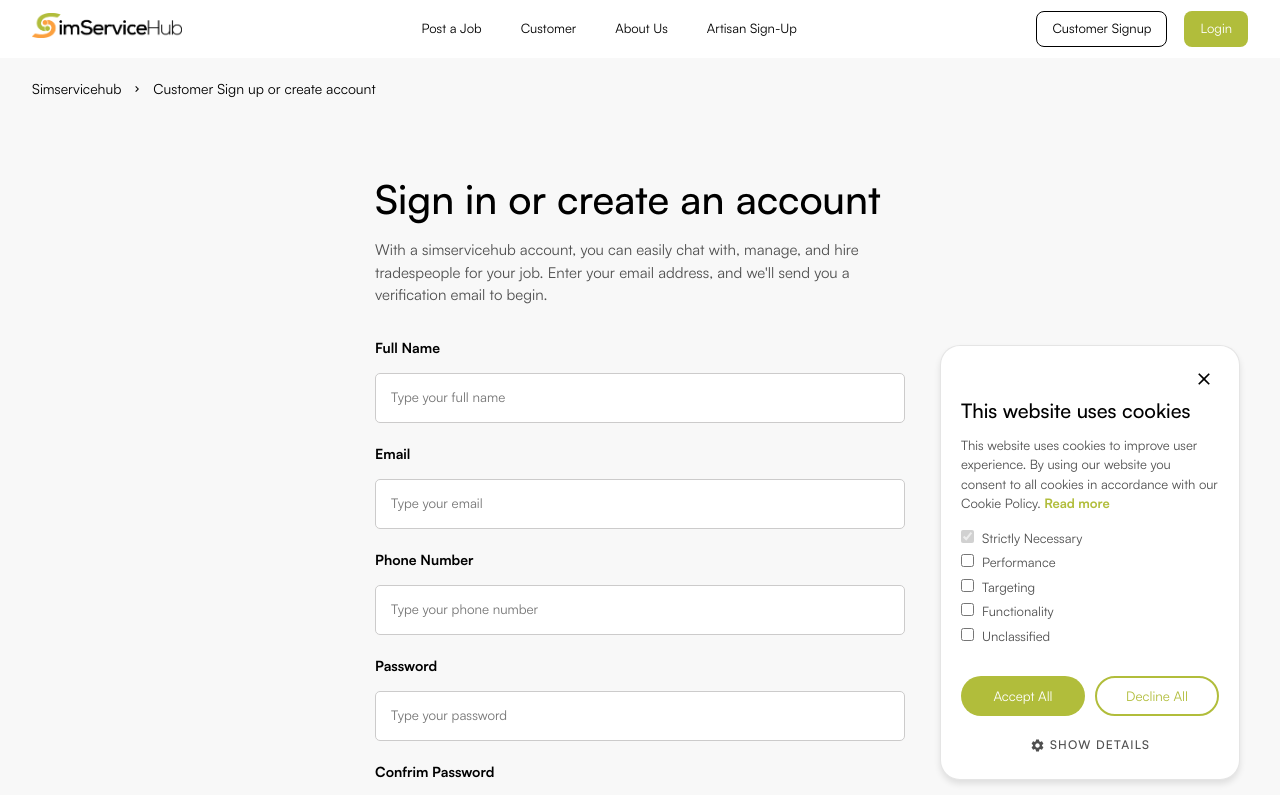
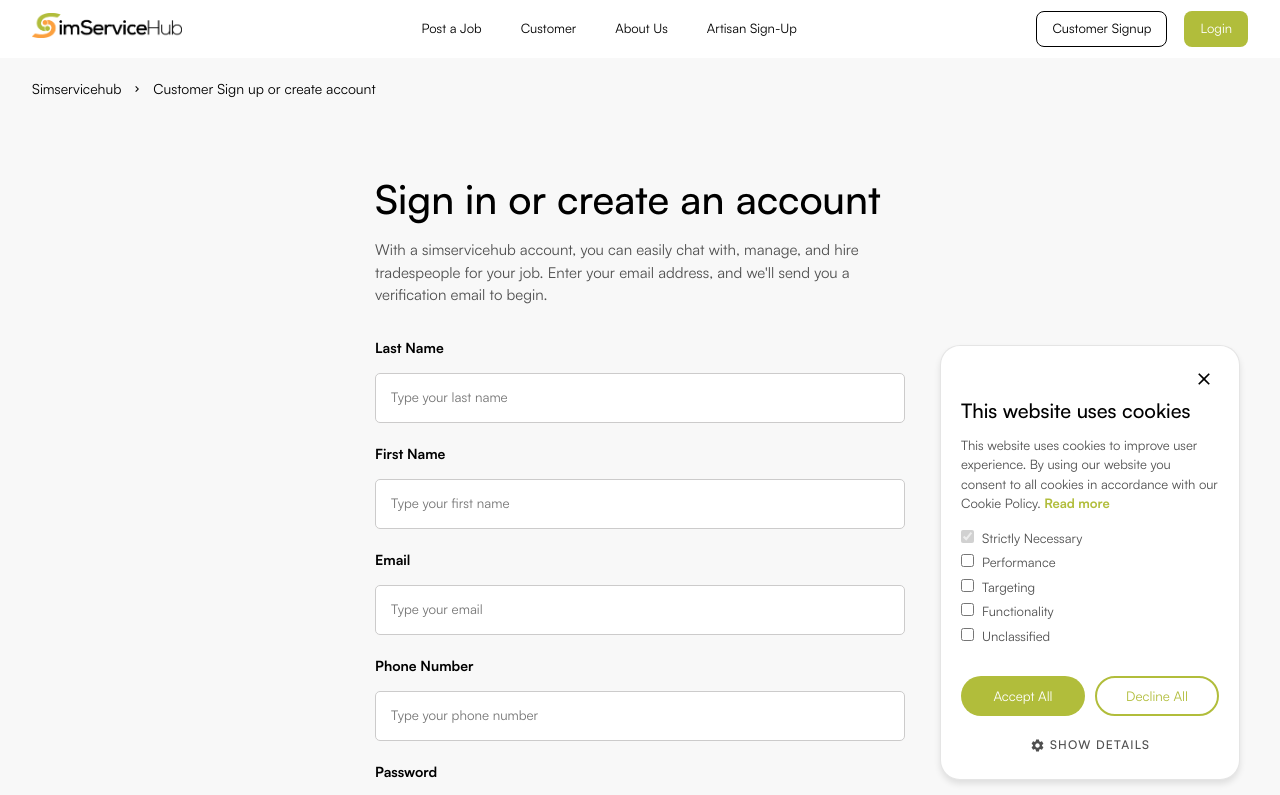
Before and after one commit to prince3g/artisan, a React (Vite) app: page /customer-signup in a window 1280 px wide. Shown: the top 795 px of the page. Built offline with nearby package versions, Linux system fonts and the light colour scheme.

Commit message:
working on costumer registration

```diff
--- a/src/LandingPages/CostumerLogin4.jsx
+++ b/src/LandingPages/CostumerLogin4.jsx
@@ -1,32 +1,63 @@
 import React, { useState } from "react";
 import { useNavigate } from "react-router-dom";
 import ChevronRightIcon from "@mui/icons-material/ChevronRight";
-import googleIcon from './Img/google-icon.png';
-import appleIcon from './Img/apple-icon.png';
 import { Link } from "react-router-dom";
 
 const CostumerLogin4 = () => {
     const djangoHostname = import.meta.env.VITE_DJANGO_HOSTNAME;
-
-
     const [email, setEmail] = useState("");
+    const [password, setPassword] = useState("");
+    const [confirmPassword, setConfirmPassword] = useState("");
+    const [firstName, setFirstName] = useState("");
+    const [lastName, setLastName] = useState("");
+    const [phone, setPhone] = useState("");
     const [error, setError] = useState("");
     const navigate = useNavigate();
 
-    const handleSubmit = (e) => {
+    const handleSubmit = async (e) => {
         e.preventDefault();
 
-
-        // Regular expression to check for email with "@" and ".com"
-        const emailRegex = /^[a-zA-Z0-9._%+-]+@[a-zA-Z0-9.-]+\.[a-zA-Z]{2,4}$/;
+        // Regular expression to check for a valid email (allowing custom domains)
+        const emailRegex = /^[a-zA-Z0-9._%+-]+@[a-zA-Z0-9.-]+\.[a-zA-Z]{2,}$/;
 
         if (!email) {
             setError("Please enter your email.");
         } else if (!emailRegex.test(email)) {
-            setError("Please enter a valid email with '@' and '.com'.");
+            setError("Please enter a valid email.");
+        } else if (password !== confirmPassword) {
+            setError("Passwords do not match.");
         } else {
             setError(""); // Clear any existing errors
-            navigate("/verify-email", { state: { email } }); // Pass email in state
+
+            const userData = {
+                email,
+                password,
+                first_name: firstName,
+                last_name: lastName,
+                phone
+            };
+
+            try {
+                const response = await fetch(`4{djangoHostname}/api/accounts/auth/api/users/`, {
+                    method: 'POST',
+                    headers: {
+                        'Content-Type': 'application/json'
+                    },
+                    body: JSON.stringify(userData)
+                });
+
+                if (response.ok) {
+                    const result = await response.json();
+                    console.log('User created successfully:', result);
+                    navigate("/artisan-login", { state: { email } }); // Pass email in state
+                } else {
+                    const errorData = await response.json();
+                    setError(errorData.message || 'Something went wrong');
+                }
+            } catch (error) {
+                console.error('Error:', error);
+                setError('An error occurred. Please try again.');
+            }
         }
     };
 
@@ -52,12 +83,24 @@ const CostumerLogin4 = () => {
                         </div>
 
                         <div className="Gradnded-Box-Body">
+                            <form onSubmit={handleSubmit}>
                                 <div className="Gland-Quest">
                                     <div className="Gland-Quest-data">
-                                    <label>Full Name</label>
+                                        <label>Last Name</label>
                                         <input
-                                        type="type"
-                                        placeholder="Type your full name"
+                                            type="text"
+                                            placeholder="Type your last name"
+                                            value={lastName}
+                                            onChange={(e) => setLastName(e.target.value)}
+                                        />
+                                    </div>
+                                    <div className="Gland-Quest-data">
+                                        <label>First Name</label>
+                                        <input
+                                            type="text"
+                                            placeholder="Type your first name"
+                                            value={firstName}
+                                            onChange={(e) => setFirstName(e.target.value)}
                                         />
                                     </div>
 
@@ -66,14 +109,18 @@ const CostumerLogin4 = () => {
                                         <input
                                             type="email"
                                             placeholder="Type your email"
+                                            value={email}
+                                            onChange={(e) => setEmail(e.target.value)}
                                         />
                                     </div>
 
                                     <div className="Gland-Quest-data">
                                         <label>Phone Number</label>
                                         <input
-                                        type="number"
+                                            type="tel"
                                             placeholder="Type your phone number"
+                                            value={phone}
+                                            onChange={(e) => setPhone(e.target.value)}
                                         />
                                     </div>
 
@@ -82,25 +129,30 @@ const CostumerLogin4 = () => {
                                         <input
                                             type="password"
                                             placeholder="Type your password"
+                                            value={password}
+                                            onChange={(e) => setPassword(e.target.value)}
                                         />
                                     </div>
 
                                     <div className="Gland-Quest-data">
-                                    <label>Confrim Password</label>
+                                        <label>Confirm Password</label>
                                         <input
                                             type="password"
                                             placeholder="Confirm password"
+                                            value={confirmPassword}
+                                            onChange={(e) => setConfirmPassword(e.target.value)}
                                         />
                                     </div>
 
-
                                     <div className="Gland-Cnt-Btn">
-                                    <button type="submit" className="post-job-btn" onClick={handleSubmit}>
+                                        <button type="submit" className="post-job-btn">
                                             Continue
                                         </button>
                                     </div>
 
+                                    {error && <p className="error-message">{error}</p>}
                                 </div>
+                            </form>
                         </div>
                     </div>
                 </div>
--- a/src/LandingPages/RequestQuote.jsx
+++ b/src/LandingPages/RequestQuote.jsx
@@ -225,6 +225,7 @@ import { Link } from 'react-router-dom';
 import ChevronRightIcon from '@mui/icons-material/ChevronRight';
 
 const RequestQuote = () => {
+  const djangoHostname = import.meta.env.VITE_DJANGO_HOSTNAME;
   const [jobDescription, setJobDescription] = useState('');
   const [wordCount, setWordCount] = useState(0);
   const [query, setQuery] = useState('');
@@ -239,7 +240,7 @@ const RequestQuote = () => {
 
   // Fetch services on component mount
   useEffect(() => {
-    axios.get('http://127.0.0.1:9090/api/jobs/auth/service-categories/')
+    axios.get(`${djangoHostname}/api/jobs/auth/service-categories/`)
       .then(response => {
         setServices(response.data);
       })
```
Also changed, not shown: src/LandingPages/ArtisanSignUp.jsx (+5 -4 lines), 1 other file (tests, documents, lock files or other folders). Lines whose indentation alone changed are shown as unchanged.
